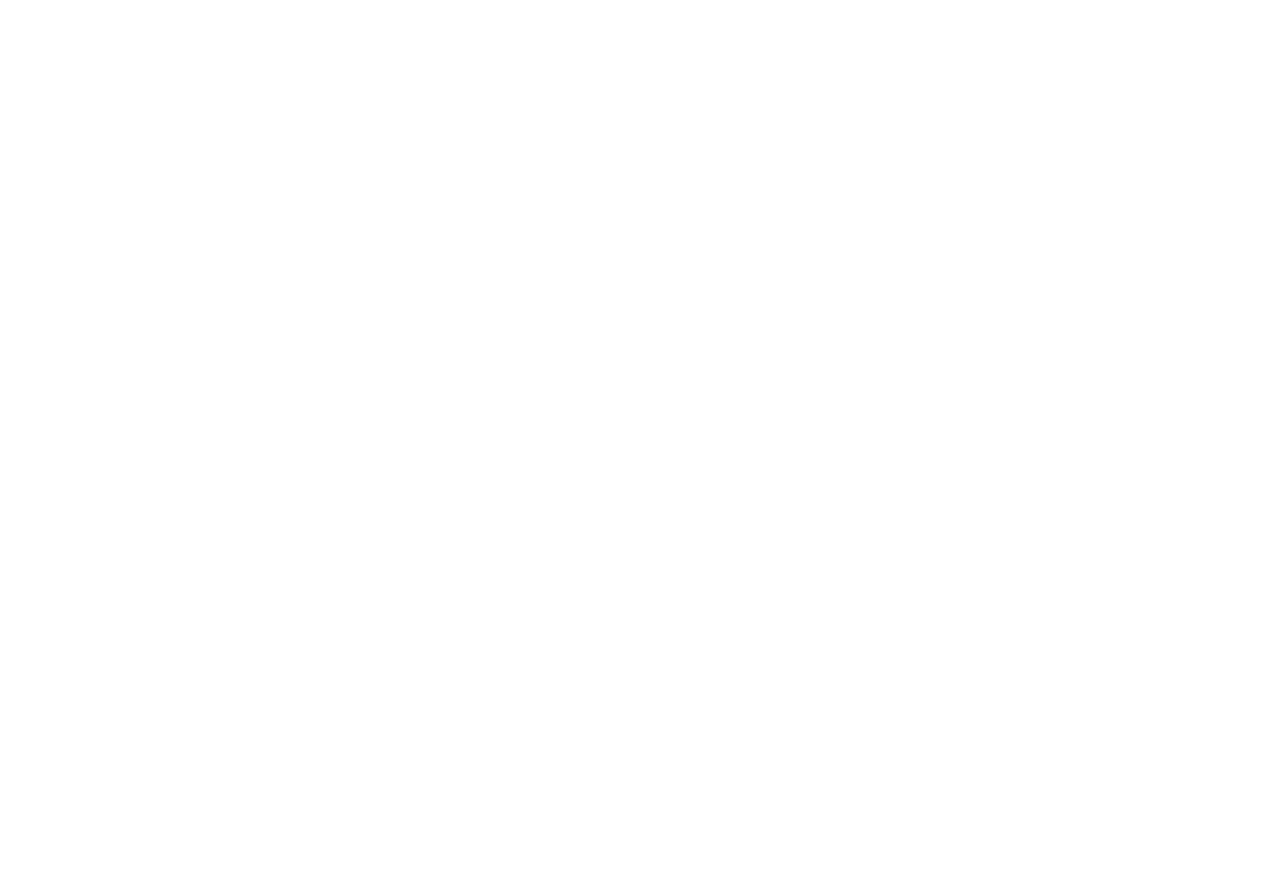
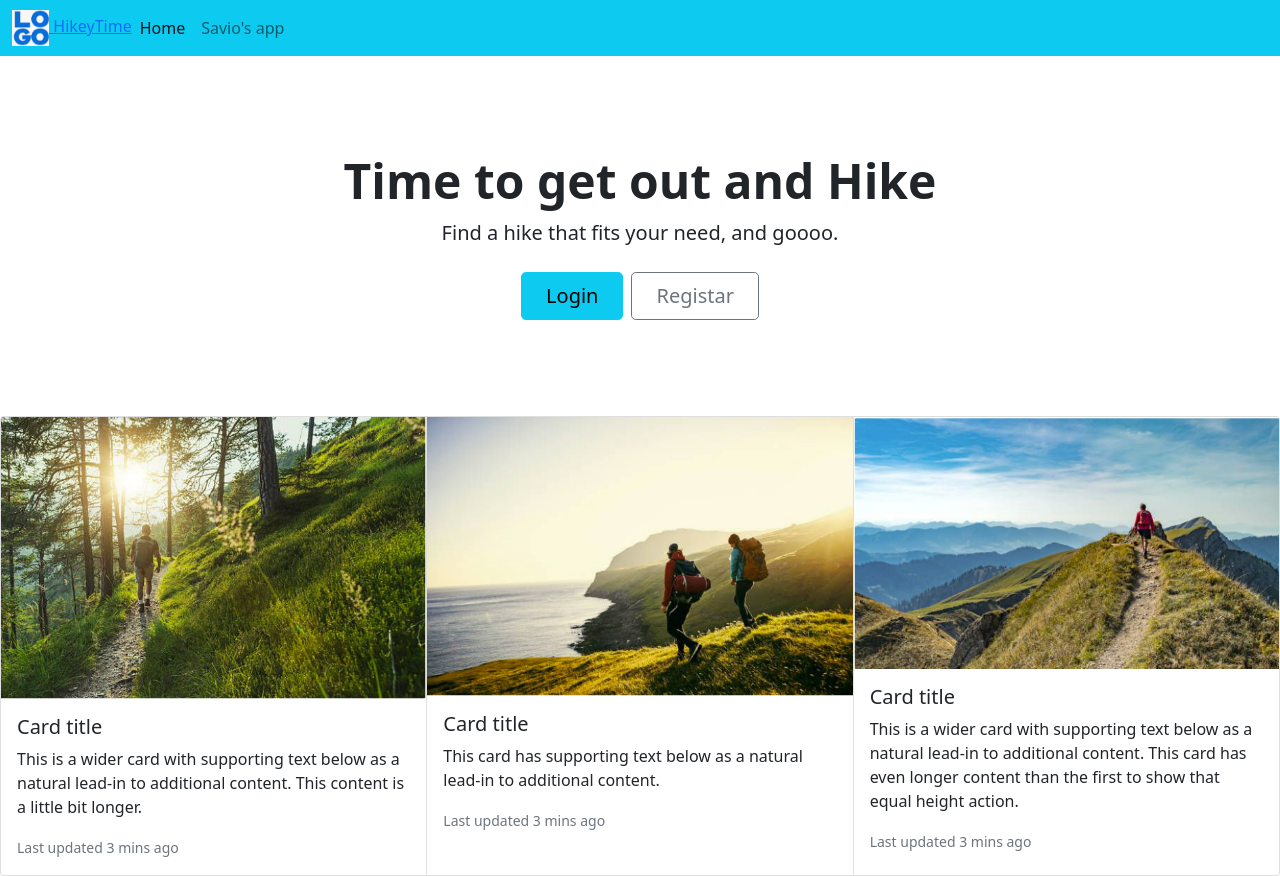
Before and after one commit to sdsouza42/demo05_Dsouza_Savio, a plain HTML site: page index.html in a window 1280 px wide. Before the commit the page ends 800 px from the top, so only its background shows below. Drawn offline with nearby package versions, Linux system fonts and the light colour scheme.

Commit message:
Changes to the webpage using bootstrap index.html

```diff
--- a/index.html
+++ b/index.html
@@ -13,7 +13,7 @@
     <!-- Boostrap Library JS CDN  go here -->
 
     <!-- Other libraries go here -->
-
+<link href="https://cdn.jsdelivr.net/npm/bootstrap@5.1.3/dist/css/bootstrap.min.css" rel="stylesheet" integrity="sha384-1BmE4kWBq78iYhFldvKuhfTAU6auU8tT94WrHftjDbrCEXSU1oBoqyl2QvZ6jIW3" crossorigin="anonymous">
     <!-- Link to styles of your own -->
     <!-- <link rel="stylesheet" href="./styles/style.css"> -->
 
@@ -23,8 +23,71 @@
 
     <!------------------------------>
     <!-- Your HTML Layout go here -->
+    <nav class="navbar navbar-expand-lg navbar-light bg-info">
+  <div class="container-fluid">
+    <a class="navbar-bar" href="#"><img src="./images/logo.jpg" height="36">
+    HikeyTime</a>
+    <button class="navbar-toggler" type="button" data-bs-toggle="collapse" data-bs-target="#navbarNav" aria-controls="navbarNav" aria-expanded="false" aria-label="Toggle navigation">
+      <span class="navbar-toggler-icon"></span>
+    </button>
+    <div class="collapse navbar-collapse" id="navbarNav">
+      <ul class="navbar-nav">
+        <li class="nav-item">
+          <a class="nav-link active" aria-current="page" href="#">Home</a>
+        </li>
+        <li class="nav-item">
+          <a class="nav-link" href="#">Savio's app</a>
+        </li>
+
+      </ul>
+    </div>
+  </div>
+</nav>
     <!------------------------------>
     <!-- Stuff for body goes here -->
+    <main>
+        <h1 class="visually-hidden">Hikey Time!</h1>
+
+        <div class="px-4 py-5 my-5 text-center">
+          <h1 class="display-5 fw-bold">Time to get out and Hike</h1>
+          <div class="col-lg-6 mx-auto">
+            <p class="lead mb-4">Find a hike that fits your need, and goooo.</p>
+            <div class="d-grid gap-2 d-sm-flex justify-content-sm-center">
+              <button type="button" class="btn btn-info btn-lg px-4 gap-3">Login</button>
+              <button type="button" class="btn btn-outline-secondary btn-lg px-4">Registar</button>
+            </div>
+          </div>
+        </div>
+        <div class="card-group">
+            <div class="card">
+              <img src="./images/hike1.jpg" class="card-img-top" alt="Hike images">
+              <div class="card-body">
+                <h5 class="card-title">Card title</h5>
+                <p class="card-text">This is a wider card with supporting text below as a natural lead-in to additional content. This content is a little bit longer.</p>
+                <p class="card-text"><small class="text-muted">Last updated 3 mins ago</small></p>
+              </div>
+            </div>
+            <div class="card">
+              <img src="./images/hike2.jpg" class="card-img-top" alt="Hike images2">
+              <div class="card-body">
+                <h5 class="card-title">Card title</h5>
+                <p class="card-text">This card has supporting text below as a natural lead-in to additional content.</p>
+                <p class="card-text"><small class="text-muted">Last updated 3 mins ago</small></p>
+              </div>
+            </div>
+            <div class="card">
+              <img src="./images/hike3.jpg" class="card-img-top" alt="Hike images3">
+              <div class="card-body">
+                <h5 class="card-title">Card title</h5>
+                <p class="card-text">This is a wider card with supporting text below as a natural lead-in to additional content. This card has even longer content than the first to show that equal height action.</p>
+                <p class="card-text"><small class="text-muted">Last updated 3 mins ago</small></p>
+              </div>
+            </div>
+          </div>
+
+
+          <script src="/docs/5.1/dist/js/bootstrap.bundle.min.js" integrity="sha384-ka7Sk0Gln4gmtz2MlQnikT1wXgYsOg+OMhuP+IlRH9sENBO0LRn5q+8nbTov4+1p" crossorigin="anonymous"></script>
+
 
 
     <!---------------------------------------------->
@@ -33,6 +96,7 @@
 
     <!-- Link to scripts of your own -->
     <!-- <script src="./scripts/script.js"></script> -->
+    <script src="https://cdn.jsdelivr.net/npm/bootstrap@5.1.3/dist/js/bootstrap.bundle.min.js" integrity="sha384-ka7Sk0Gln4gmtz2MlQnikT1wXgYsOg+OMhuP+IlRH9sENBO0LRn5q+8nbTov4+1p" crossorigin="anonymous"></script>
 
 </body>
 
```
